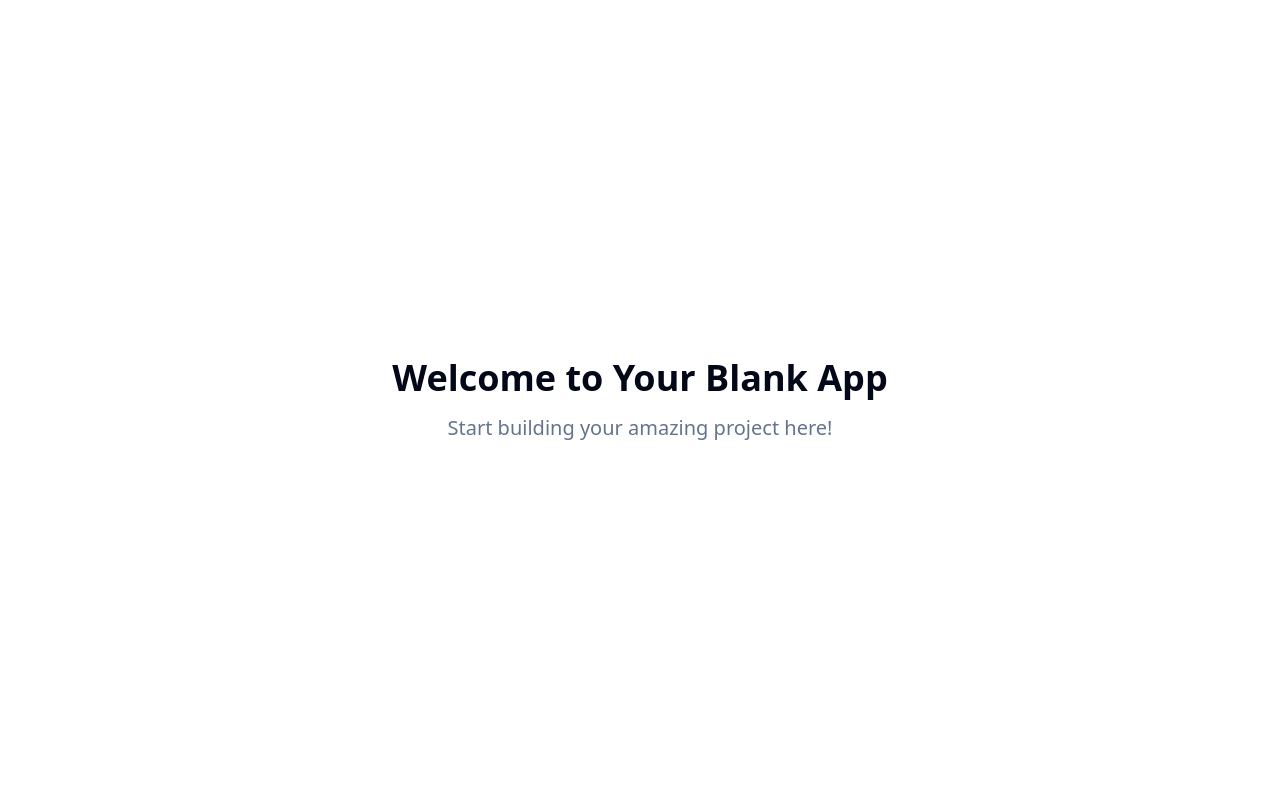
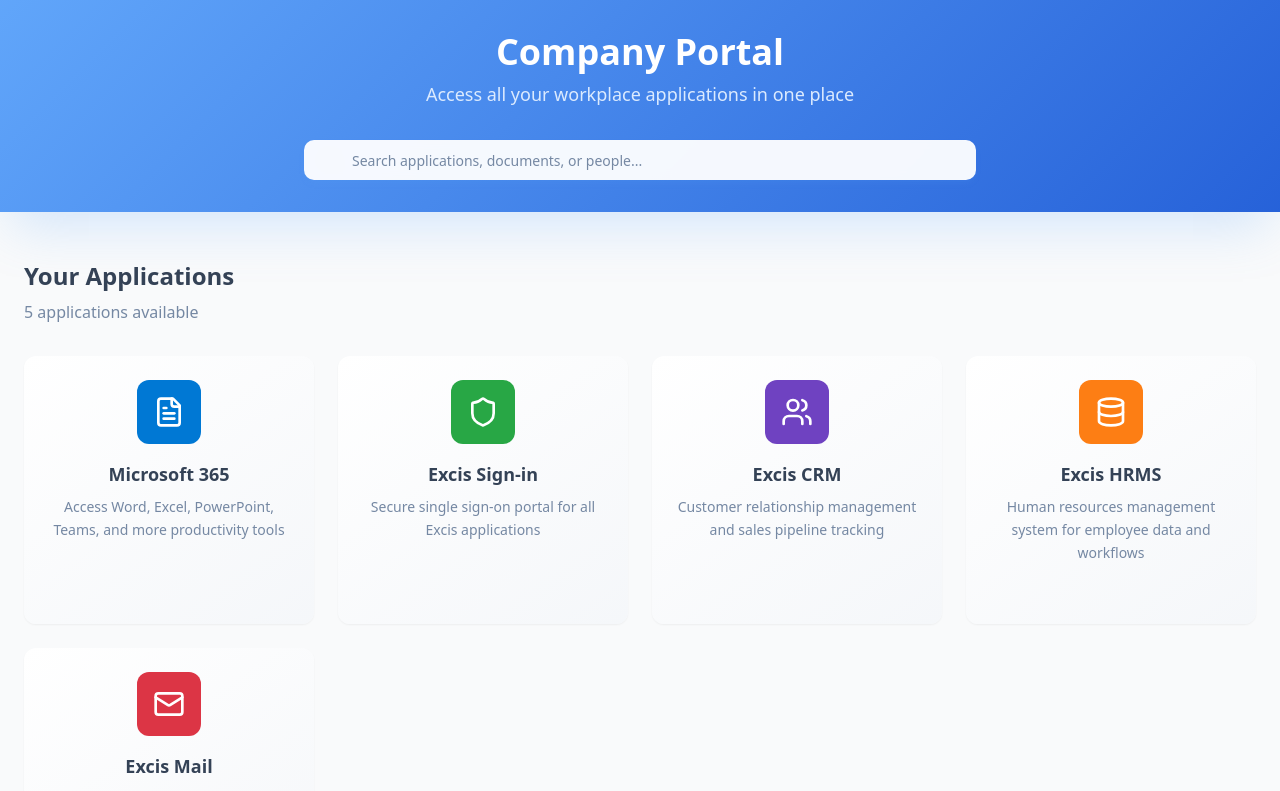
Before and after one commit to marlonj-code/excis-internal-portal, a React (Vite) app: page / in a window 1280 px wide. Shown: the top 791 px of the page. Built offline with nearby package versions, Linux system fonts and the light colour scheme.

Commit message:
Create company portal landing page
Add a landing page for the company portal. The page will include links to Microsoft 365, Excis Sign-in, Excis CRM, Excis HRMS, and Excis Mail. The design should be scalable to allow for future additions of applications.

```diff
--- /dev/null
+++ b/src/components/AppCard.tsx
@@ -0,0 +1,58 @@
+import { ExternalLink, LucideIcon } from "lucide-react";
+import { Card, CardContent } from "@/components/ui/card";
+
+export interface AppData {
+  id: string;
+  name: string;
+  description: string;
+  url: string;
+  icon: LucideIcon;
+  color: string;
+  category?: string;
+}
+
+interface AppCardProps {
+  app: AppData;
+  onClick?: () => void;
+}
+
+const AppCard = ({ app, onClick }: AppCardProps) => {
+  const handleClick = () => {
+    if (onClick) {
+      onClick();
+    } else {
+      window.open(app.url, '_blank');
+    }
+  };
+
+  return (
+    <Card
+      className="group cursor-pointer transition-all duration-300 hover:shadow-card-hover hover:-translate-y-1 bg-gradient-card border-0"
+      onClick={handleClick}
+    >
+      <CardContent className="p-6 text-center">
+        <div
+          className="w-16 h-16 mx-auto mb-4 rounded-xl flex items-center justify-center transition-transform duration-300 group-hover:scale-110"
+          style={{ backgroundColor: app.color }}
+        >
+          <app.icon className="w-8 h-8 text-white" />
+        </div>
+
+        <h3 className="font-semibold text-lg text-card-foreground mb-2">
+          {app.name}
+        </h3>
+
+        <p className="text-muted-foreground text-sm mb-4 leading-relaxed">
+          {app.description}
+        </p>
+
+        <div className="flex items-center justify-center text-portal-primary opacity-0 group-hover:opacity-100 transition-opacity duration-300">
+          <span className="text-sm font-medium mr-2">Open</span>
+          <ExternalLink className="w-4 h-4" />
+        </div>
+      </CardContent>
+    </Card>
+  );
+};
+
+export default AppCard;
--- /dev/null
+++ b/src/components/AppGrid.tsx
@@ -0,0 +1,52 @@
+import { useState } from "react";
+import AppCard, { AppData } from "./AppCard";
+
+interface AppGridProps {
+  apps: AppData[];
+  searchQuery?: string;
+}
+
+const AppGrid = ({ apps, searchQuery }: AppGridProps) => {
+  const filteredApps = apps.filter(app =>
+    !searchQuery ||
+    app.name.toLowerCase().includes(searchQuery.toLowerCase()) ||
+    app.description.toLowerCase().includes(searchQuery.toLowerCase()) ||
+    app.category?.toLowerCase().includes(searchQuery.toLowerCase())
+  );
+
+  return (
+    <div className="container mx-auto px-6 py-12">
+      <div className="mb-8">
+        <h2 className="text-2xl font-semibold text-foreground mb-2">
+          Your Applications
+        </h2>
+        <p className="text-muted-foreground">
+          {searchQuery
+            ? `Found ${filteredApps.length} applications matching "${searchQuery}"`
+            : `${apps.length} applications available`
+          }
+        </p>
+      </div>
+
+      <div className="grid grid-cols-1 md:grid-cols-2 lg:grid-cols-3 xl:grid-cols-4 gap-6">
+        {filteredApps.map((app) => (
+          <AppCard key={app.id} app={app} />
+        ))}
+      </div>
+
+      {filteredApps.length === 0 && searchQuery && (
+        <div className="text-center py-16">
+          <div className="text-6xl mb-4 opacity-20">🔍</div>
+          <h3 className="text-xl font-semibold text-muted-foreground mb-2">
+            No applications found
+          </h3>
+          <p className="text-muted-foreground">
+            Try searching with different keywords
+          </p>
+        </div>
+      )}
+    </div>
+  );
+};
+
+export default AppGrid;
--- /dev/null
+++ b/src/components/PortalHeader.tsx
@@ -0,0 +1,37 @@
+import { Search } from "lucide-react";
+import { Input } from "@/components/ui/input";
+
+interface PortalHeaderProps {
+  onSearch?: (query: string) => void;
+}
+
+const PortalHeader = ({ onSearch }: PortalHeaderProps) => {
+  return (
+    <header className="bg-gradient-hero shadow-elevated">
+      <div className="container mx-auto px-6 py-8">
+        <div className="text-center mb-8">
+          <h1 className="text-4xl font-bold text-white mb-2">
+            Company Portal
+          </h1>
+          <p className="text-blue-100 text-lg">
+            Access all your workplace applications in one place
+          </p>
+        </div>
+
+        <div className="max-w-2xl mx-auto relative">
+          <div className="relative">
+            <Search className="absolute left-4 top-1/2 transform -translate-y-1/2 text-muted-foreground h-5 w-5" />
+            <Input
+              type="text"
+              placeholder="Search applications, documents, or people..."
+              className="pl-12 py-4 text-lg bg-white/95 backdrop-blur-sm border-0 shadow-card focus:shadow-card-hover transition-shadow duration-300"
+              onChange={(e) => onSearch?.(e.target.value)}
+            />
+          </div>
+        </div>
+      </div>
+    </header>
+  );
+};
+
+export default PortalHeader;
--- a/src/index.css
+++ b/src/index.css
@@ -8,35 +8,56 @@ All colors MUST be HSL.
 
 @layer base {
   :root {
-    --background: 0 0% 100%;
-    --foreground: 222.2 84% 4.9%;
+    --background: 210 25% 98%;
+    --foreground: 215 25% 27%;
 
     --card: 0 0% 100%;
-    --card-foreground: 222.2 84% 4.9%;
+    --card-foreground: 215 25% 27%;
 
     --popover: 0 0% 100%;
-    --popover-foreground: 222.2 84% 4.9%;
+    --popover-foreground: 215 25% 27%;
 
-    --primary: 222.2 47.4% 11.2%;
-    --primary-foreground: 210 40% 98%;
+    --primary: 213 94% 68%;
+    --primary-foreground: 0 0% 100%;
 
-    --secondary: 210 40% 96.1%;
-    --secondary-foreground: 222.2 47.4% 11.2%;
+    --secondary: 214 32% 91%;
+    --secondary-foreground: 215 25% 27%;
 
-    --muted: 210 40% 96.1%;
-    --muted-foreground: 215.4 16.3% 46.9%;
+    --muted: 214 32% 91%;
+    --muted-foreground: 215 20% 55%;
 
-    --accent: 210 40% 96.1%;
-    --accent-foreground: 222.2 47.4% 11.2%;
+    --accent: 213 94% 68%;
+    --accent-foreground: 0 0% 100%;
 
-    --destructive: 0 84.2% 60.2%;
-    --destructive-foreground: 210 40% 98%;
+    --destructive: 0 84% 60%;
+    --destructive-foreground: 0 0% 100%;
 
-    --border: 214.3 31.8% 91.4%;
-    --input: 214.3 31.8% 91.4%;
-    --ring: 222.2 84% 4.9%;
+    --border: 214 32% 91%;
+    --input: 214 32% 91%;
+    --ring: 213 94% 68%;
 
-    --radius: 0.5rem;
+    --radius: 0.75rem;
+
+    /* Enterprise Portal Colors */
+    --portal-primary: 213 94% 68%;
+    --portal-primary-dark: 213 94% 58%;
+    --portal-secondary: 220 13% 95%;
+    --portal-accent: 45 93% 58%;
+    --portal-success: 142 76% 36%;
+
+    /* Gradients */
+    --gradient-primary: linear-gradient(135deg, hsl(213 94% 68%), hsl(213 94% 78%));
+    --gradient-card: linear-gradient(145deg, hsl(0 0% 100%), hsl(214 32% 97%));
+    --gradient-hero: linear-gradient(135deg, hsl(213 94% 68%) 0%, hsl(220 70% 50%) 100%);
+
+    /* Shadows */
+    --shadow-card: 0 4px 6px -1px hsl(213 94% 68% / 0.1), 0 2px 4px -1px hsl(213 94% 68% / 0.06);
+    --shadow-card-hover: 0 10px 15px -3px hsl(213 94% 68% / 0.2), 0 4px 6px -2px hsl(213 94% 68% / 0.1);
+    --shadow-elevated: 0 25px 50px -12px hsl(213 94% 68% / 0.25);
+
+    /* Transitions */
+    --transition-smooth: all 0.3s cubic-bezier(0.4, 0, 0.2, 1);
+    --transition-bounce: all 0.3s cubic-bezier(0.68, -0.55, 0.265, 1.55);
 
     --sidebar-background: 0 0% 98%;
 
--- a/src/pages/Index.tsx
+++ b/src/pages/Index.tsx
@@ -1,12 +1,78 @@
-// Update this page (the content is just a fallback if you fail to update the page)
+import { useState } from "react";
+import { Search, Mail, Users, FileText, Shield, Calendar, Database } from "lucide-react";
+import PortalHeader from "@/components/PortalHeader";
+import AppGrid from "@/components/AppGrid";
+import { AppData } from "@/components/AppCard";
 
 const Index = () => {
+  const [searchQuery, setSearchQuery] = useState("");
+
+  // Application configuration - easily editable for scalability
+  const applications: AppData[] = [
+    {
+      id: "microsoft-365",
+      name: "Microsoft 365",
+      description: "Access Word, Excel, PowerPoint, Teams, and more productivity tools",
+      url: "https://office.com",
+      icon: FileText,
+      color: "#0078D4",
+      category: "productivity"
+    },
+    {
+      id: "excis-signin",
+      name: "Excis Sign-in",
+      description: "Secure single sign-on portal for all Excis applications",
+      url: "#",
+      icon: Shield,
+      color: "#28A745",
+      category: "authentication"
+    },
+    {
+      id: "excis-crm",
+      name: "Excis CRM",
+      description: "Customer relationship management and sales pipeline tracking",
+      url: "#",
+      icon: Users,
+      color: "#6F42C1",
+      category: "business"
+    },
+    {
+      id: "excis-hrms",
+      name: "Excis HRMS",
+      description: "Human resources management system for employee data and workflows",
+      url: "#",
+      icon: Database,
+      color: "#FD7E14",
+      category: "hr"
+    },
+    {
+      id: "excis-mail",
+      name: "Excis Mail",
+      description: "Corporate email platform with advanced security and collaboration",
+      url: "#",
+      icon: Mail,
+      color: "#DC3545",
+      category: "communication"
+    }
+  ];
+
   return (
-    <div className="min-h-screen flex items-center justify-center bg-background">
-      <div className="text-center">
-        <h1 className="text-4xl font-bold mb-4">Welcome to Your Blank App</h1>
-        <p className="text-xl text-muted-foreground">Start building your amazing project here!</p>
-      </div>
+    <div className="min-h-screen bg-background">
+      <PortalHeader onSearch={setSearchQuery} />
+      <AppGrid apps={applications} searchQuery={searchQuery} />
+
+      <footer className="bg-muted/30 border-t border-border mt-16">
+        <div className="container mx-auto px-6 py-8">
+          <div className="text-center">
+            <p className="text-muted-foreground text-sm">
+              © 2024 Company Portal. All rights reserved.
+            </p>
+            <p className="text-muted-foreground text-xs mt-2">
+              Need help? Contact IT Support or visit the Help Center
+            </p>
+          </div>
+        </div>
+      </footer>
     </div>
   );
 };
--- a/tailwind.config.ts
+++ b/tailwind.config.ts
@@ -52,6 +52,13 @@ export default {
 					DEFAULT: 'hsl(var(--card))',
 					foreground: 'hsl(var(--card-foreground))'
 				},
+				portal: {
+					primary: 'hsl(var(--portal-primary))',
+					'primary-dark': 'hsl(var(--portal-primary-dark))',
+					secondary: 'hsl(var(--portal-secondary))',
+					accent: 'hsl(var(--portal-accent))',
+					success: 'hsl(var(--portal-success))'
+				},
 				sidebar: {
 					DEFAULT: 'hsl(var(--sidebar-background))',
 					foreground: 'hsl(var(--sidebar-foreground))',
@@ -62,6 +69,20 @@ export default {
 					border: 'hsl(var(--sidebar-border))',
 					ring: 'hsl(var(--sidebar-ring))'
 				}
+			},
+			backgroundImage: {
+				'gradient-primary': 'var(--gradient-primary)',
+				'gradient-card': 'var(--gradient-card)',
+				'gradient-hero': 'var(--gradient-hero)'
+			},
+			boxShadow: {
+				'card': 'var(--shadow-card)',
+				'card-hover': 'var(--shadow-card-hover)',
+				'elevated': 'var(--shadow-elevated)'
+			},
+			transitionTimingFunction: {
+				'smooth': 'var(--transition-smooth)',
+				'bounce': 'var(--transition-bounce)'
 			},
 			borderRadius: {
 				lg: 'var(--radius)',
```
